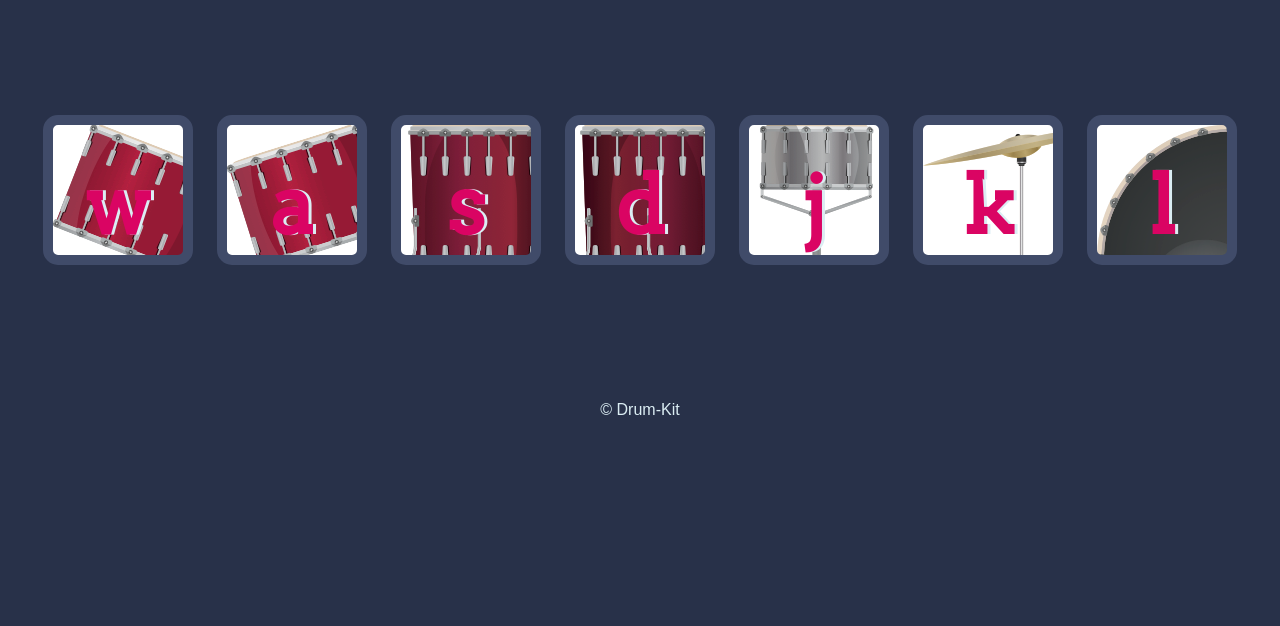
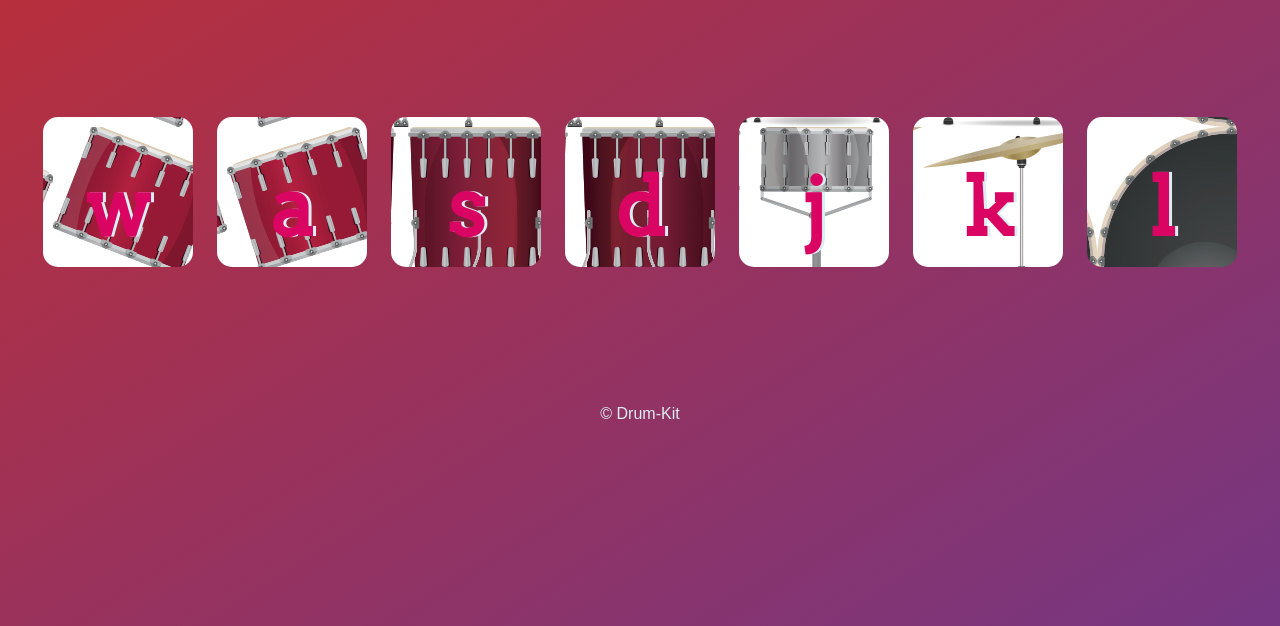
Before and after one commit to abdulrafayb/drum-kit-application-website, a plain HTML site: page index.html in a window 1280 px wide. Shown: the part 174-800 px from the top of the page. Drawn offline with Linux system fonts and the light colour scheme.

Commit message:
Add files via upload

```diff
--- a/styles.css
+++ b/styles.css
@@ -1,6 +1,9 @@
 body {
   text-align: center;
-  background-color: #283149;
+  background-image: linear-gradient(to top left, #753682 0%, #bf2e34 100%);
+  background-size: 100% 100vh;
+  background-repeat: no-repeat;
+  margin: 0;
 }
 
 h1 {
@@ -54,7 +57,7 @@ footer {
 
 .drum {
   outline: none;
-  border: 10px solid #404b69;
+  border: 10px solid transparent;
   font-size: 5rem;
   font-family: "Arvo", cursive;
   line-height: 2;
```
Lines whose indentation alone changed are shown as unchanged.
